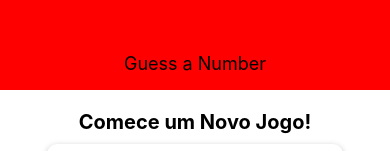
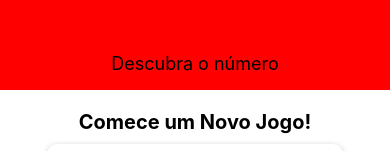
Before and after one commit to tassobarbosa/guessNumber, a React Native app: screen / in a window 390 px wide. Shown: the top 151 px of the page. Built offline with nearby package versions, Linux system fonts and the light colour scheme.

Commit message:
tradução para portugues

```diff
--- a/App.js
+++ b/App.js
@@ -35,7 +35,7 @@ export default function App() {
 
   return (
     <View style={styles.screen}>
-      <Header title="Guess a Number" />
+      <Header title="Descubra o número" />
       {content}
     </View>
   );
--- a/screens/GameScreen.js
+++ b/screens/GameScreen.js
@@ -65,7 +65,7 @@ const GameScreen = props => {
 
     return(
         <View style={styles.screen}>
-            <TitleText>Oppenent's guess</TitleText>
+            <TitleText>Tentativa do Oponente</TitleText>
             <NumberContainer>{currentGuess}</NumberContainer>
             <Card style={styles.buttonContainer}>
                 <PrimaryButton onPress={nextGuessHandler.bind(this, 'lower')}>
```
